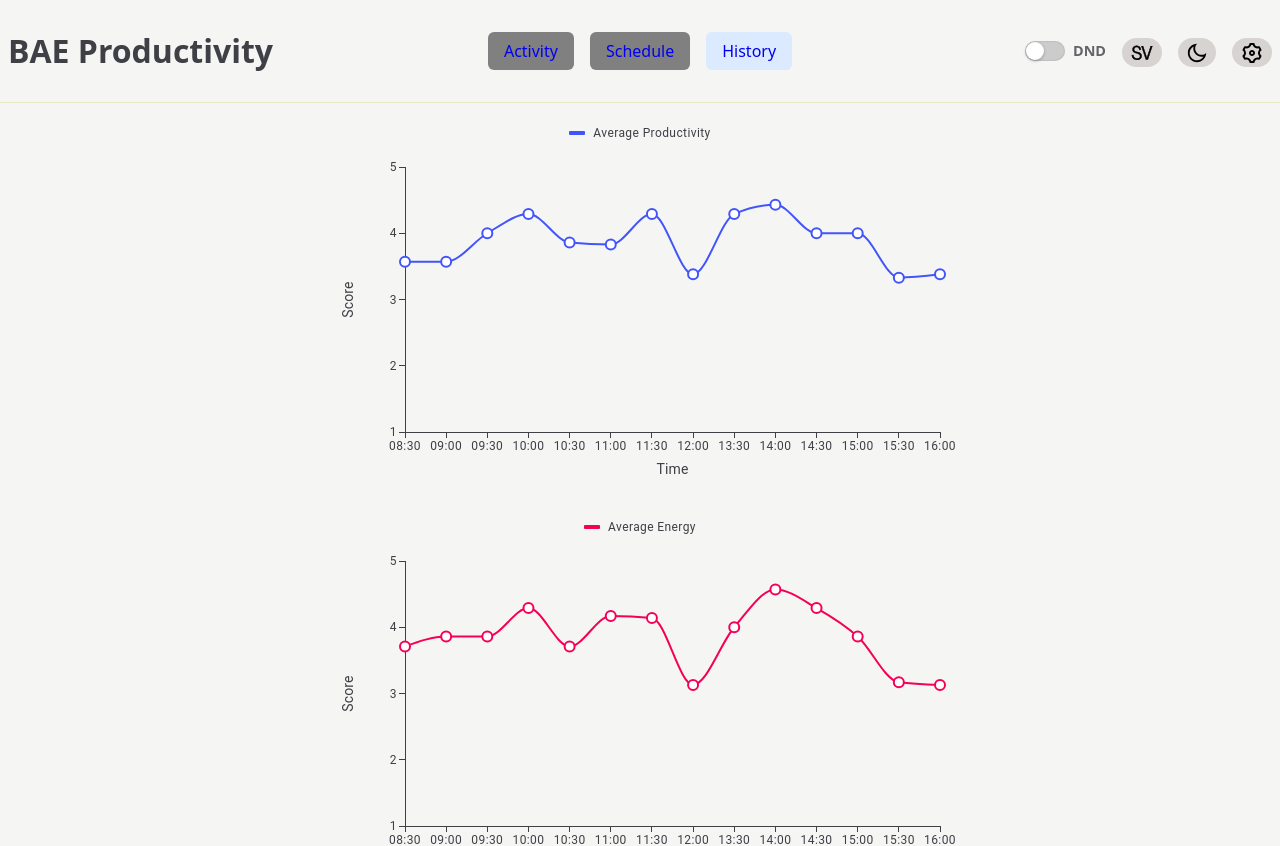
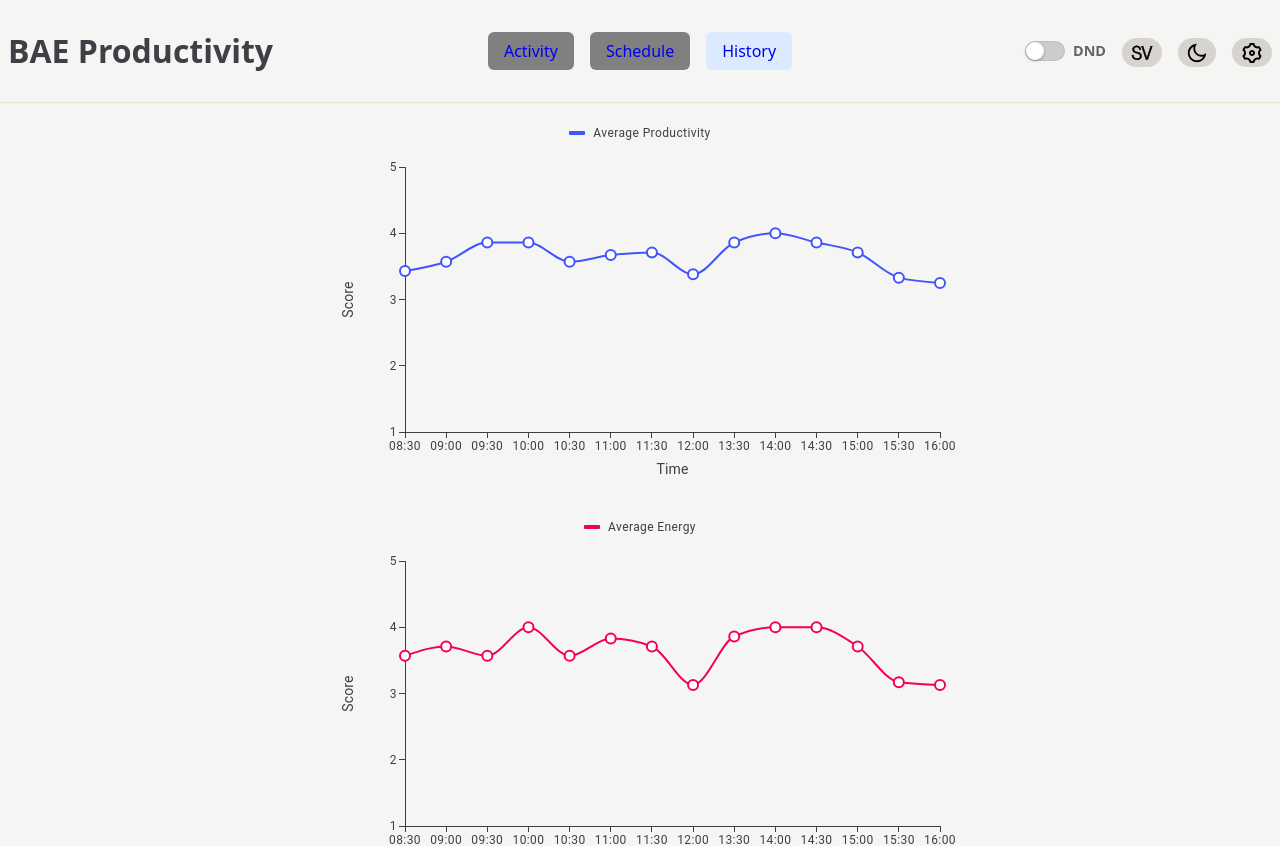
Before and after one commit to ollewarne/linkoping-pps, a React (Vite) app: page /History in a window 1280 px wide. Shown: the top 846 px of the page. Built offline with nearby package versions, Linux system fonts and the light colour scheme.

Commit message:
updating mockis to match new rank

```diff
--- a/src/constants/mockData.js
+++ b/src/constants/mockData.js
@@ -37,10 +37,10 @@ export const mockData = {
                 currentlyActive: false,
                 totalTimeSpent: 118,
                 statistics: {
-                    "10:02": { efficiency: 5, productivity: 4, factor: null },
-                    "10:30": { efficiency: 4, productivity: 5, factor: "energized" },
-                    "11:59": { efficiency: 3, productivity: 3, factor: "notifications" },
-                    "11:37": { efficiency: 4, productivity: 4, factor: null }
+                    "10:02": { efficiency: 4, productivity: 4, factor: null },
+                    "10:30": { efficiency: 4, productivity: 4, factor: "energized" },
+                    "11:37": { efficiency: 4, productivity: 4, factor: null },
+                    "11:59": { efficiency: 3, productivity: 3, factor: "notifications" }
                 }
             },
             {
@@ -72,9 +72,9 @@ export const mockData = {
                 currentlyActive: false,
                 totalTimeSpent: 125,
                 statistics: {
-                    "13:37": { efficiency: 5, productivity: 5, factor: "focused" },
-                    "14:04": { efficiency: 4, productivity: 5, factor: null },
-                    "14:34": { efficiency: 5, productivity: 4, factor: null },
+                    "13:37": { efficiency: 4, productivity: 4, factor: "focused" },
+                    "14:04": { efficiency: 4, productivity: 4, factor: null },
+                    "14:34": { efficiency: 4, productivity: 4, factor: null },
                     "15:00": { efficiency: 4, productivity: 4, factor: "energized" }
                 }
             },
@@ -97,6 +97,7 @@ export const mockData = {
             }
         ]
     },
+
     "26-02-04": {
         workdayData: {
             workHours: { start: "08:00", end: "16:00" },
@@ -133,8 +134,8 @@ export const mockData = {
                 currentlyActive: false,
                 totalTimeSpent: 123,
                 statistics: {
-                    "09:30": { efficiency: 5, productivity: 4, factor: "focused" },
-                    "10:00": { efficiency: 4, productivity: 5, factor: null },
+                    "09:30": { efficiency: 4, productivity: 4, factor: "focused" },
+                    "10:00": { efficiency: 4, productivity: 4, factor: null },
                     "10:30": { efficiency: 3, productivity: 4, factor: "others" },
                     "11:00": { efficiency: 4, productivity: 3, factor: null }
                 }
@@ -152,7 +153,7 @@ export const mockData = {
                 currentlyActive: false,
                 totalTimeSpent: 58,
                 statistics: {
-                    "11:30": { efficiency: 5, productivity: 5, factor: "energized" },
+                    "11:30": { efficiency: 4, productivity: 4, factor: "energized" },
                     "12:00": { efficiency: 4, productivity: 4, factor: null }
                 }
             },
@@ -194,6 +195,7 @@ export const mockData = {
             }
         ]
     },
+
     "26-02-05": {
         workdayData: {
             workHours: { start: "08:00", end: "16:00" },
@@ -250,7 +252,7 @@ export const mockData = {
                 currentlyActive: false,
                 totalTimeSpent: 62,
                 statistics: {
-                    "11:30": { efficiency: 5, productivity: 5, factor: "focused" },
+                    "11:30": { efficiency: 4, productivity: 4, factor: "focused" },
                     "12:00": { efficiency: 4, productivity: 4, factor: null }
                 }
             },
@@ -267,8 +269,8 @@ export const mockData = {
                 currentlyActive: false,
                 totalTimeSpent: 88,
                 statistics: {
-                    "13:30": { efficiency: 4, productivity: 5, factor: "energized" },
-                    "14:00": { efficiency: 5, productivity: 4, factor: null },
+                    "13:30": { efficiency: 4, productivity: 4, factor: "energized" },
+                    "14:00": { efficiency: 4, productivity: 4, factor: null },
                     "14:30": { efficiency: 4, productivity: 4, factor: null }
                 }
             },
@@ -292,6 +294,7 @@ export const mockData = {
             }
         ]
     },
+
     "26-02-06": {
         workdayData: {
             workHours: { start: "08:00", end: "16:00" },
@@ -312,10 +315,10 @@ export const mockData = {
                 currentlyActive: false,
                 totalTimeSpent: 175,
                 statistics: {
-                    "08:30": { efficiency: 5, productivity: 5, factor: "focused" },
-                    "09:00": { efficiency: 5, productivity: 4, factor: null },
-                    "09:30": { efficiency: 4, productivity: 5, factor: "energized" },
-                    "10:00": { efficiency: 5, productivity: 5, factor: null },
+                    "08:30": { efficiency: 4, productivity: 4, factor: "focused" },
+                    "09:00": { efficiency: 4, productivity: 4, factor: null },
+                    "09:30": { efficiency: 4, productivity: 4, factor: "energized" },
+                    "10:00": { efficiency: 4, productivity: 4, factor: null },
                     "10:30": { efficiency: 4, productivity: 4, factor: null },
                     "11:00": { efficiency: 4, productivity: 4, factor: null }
                 }
@@ -351,8 +354,8 @@ export const mockData = {
                 totalTimeSpent: 95,
                 statistics: {
                     "13:30": { efficiency: 4, productivity: 4, factor: null },
-                    "14:00": { efficiency: 4, productivity: 5, factor: "focused" },
-                    "14:30": { efficiency: 5, productivity: 4, factor: null }
+                    "14:00": { efficiency: 4, productivity: 4, factor: "focused" },
+                    "14:30": { efficiency: 4, productivity: 4, factor: null }
                 }
             },
             {
@@ -368,13 +371,14 @@ export const mockData = {
                 currentlyActive: false,
                 totalTimeSpent: 92,
                 statistics: {
-                    "15:00": { efficiency: 5, productivity: 5, factor: "energized" },
+                    "15:00": { efficiency: 4, productivity: 4, factor: "energized" },
                     "15:30": { efficiency: 4, productivity: 4, factor: null },
-                    "16:00": { efficiency: 4, productivity: 5, factor: null }
+                    "16:00": { efficiency: 4, productivity: 4, factor: null }
                 }
             }
         ]
     },
+
     "26-02-07": {
         workdayData: {
             workHours: { start: "08:00", end: "16:00" },
@@ -430,8 +434,8 @@ export const mockData = {
                 currentlyActive: false,
                 totalTimeSpent: 90,
                 statistics: {
-                    "11:00": { efficiency: 5, productivity: 5, factor: "focused" },
-                    "11:30": { efficiency: 4, productivity: 5, factor: null },
+                    "11:00": { efficiency: 4, productivity: 4, factor: "focused" },
+                    "11:30": { efficiency: 4, productivity: 4, factor: null },
                     "12:00": { efficiency: 4, productivity: 4, factor: null }
                 }
             },
@@ -449,8 +453,8 @@ export const mockData = {
                 totalTimeSpent: 118,
                 statistics: {
                     "13:30": { efficiency: 4, productivity: 4, factor: null },
-                    "14:00": { efficiency: 5, productivity: 4, factor: "energized" },
-                    "14:30": { efficiency: 4, productivity: 5, factor: null },
+                    "14:00": { efficiency: 4, productivity: 4, factor: "energized" },
+                    "14:30": { efficiency: 4, productivity: 4, factor: null },
                     "15:00": { efficiency: 4, productivity: 4, factor: null }
                 }
             },
@@ -473,6 +477,7 @@ export const mockData = {
             }
         ]
     },
+
     "26-02-08": {
         workdayData: {
             workHours: { start: "08:00", end: "16:00" },
@@ -513,7 +518,7 @@ export const mockData = {
                     "09:30": { efficiency: 3, productivity: 4, factor: "others" },
                     "10:00": { efficiency: 4, productivity: 3, factor: null },
                     "10:30": { efficiency: 4, productivity: 4, factor: null },
-                    "11:00": { efficiency: 5, productivity: 4, factor: "focused" }
+                    "11:00": { efficiency: 4, productivity: 4, factor: "focused" }
                 }
             },
             {
@@ -546,8 +551,8 @@ export const mockData = {
                 currentlyActive: false,
                 totalTimeSpent: 90,
                 statistics: {
-                    "13:30": { efficiency: 4, productivity: 5, factor: null },
-                    "14:00": { efficiency: 5, productivity: 4, factor: "energized" },
+                    "13:30": { efficiency: 4, productivity: 4, factor: null },
+                    "14:00": { efficiency: 4, productivity: 4, factor: "energized" },
                     "14:30": { efficiency: 4, productivity: 4, factor: null }
                 }
             },
@@ -571,6 +576,7 @@ export const mockData = {
             }
         ]
     },
+
     "26-02-09": {
         workdayData: {
             workHours: { start: "08:00", end: "16:00" },
@@ -608,9 +614,9 @@ export const mockData = {
                 totalTimeSpent: 152,
                 statistics: {
                     "09:00": { efficiency: 4, productivity: 4, factor: "focused" },
-                    "09:30": { efficiency: 5, productivity: 4, factor: null },
-                    "10:00": { efficiency: 4, productivity: 5, factor: null },
-                    "10:30": { efficiency: 5, productivity: 5, factor: "energized" },
+                    "09:30": { efficiency: 4, productivity: 4, factor: null },
+                    "10:00": { efficiency: 4, productivity: 4, factor: null },
+                    "10:30": { efficiency: 4, productivity: 4, factor: "energized" },
                     "11:00": { efficiency: 4, productivity: 4, factor: null }
                 }
             },
@@ -627,7 +633,7 @@ export const mockData = {
                 currentlyActive: false,
                 totalTimeSpent: 60,
                 statistics: {
-                    "11:30": { efficiency: 5, productivity: 5, factor: null },
+                    "11:30": { efficiency: 4, productivity: 4, factor: null },
                     "12:00": { efficiency: 4, productivity: 4, factor: null }
                 }
             },
@@ -645,9 +651,9 @@ export const mockData = {
                 totalTimeSpent: 118,
                 statistics: {
                     "13:30": { efficiency: 4, productivity: 4, factor: null },
-                    "14:00": { efficiency: 5, productivity: 5, factor: "focused" },
+                    "14:00": { efficiency: 4, productivity: 4, factor: "focused" },
                     "14:30": { efficiency: 4, productivity: 4, factor: null },
-                    "15:00": { efficiency: 4, productivity: 5, factor: null }
+                    "15:00": { efficiency: 4, productivity: 4, factor: null }
                 }
             },
             {
```
